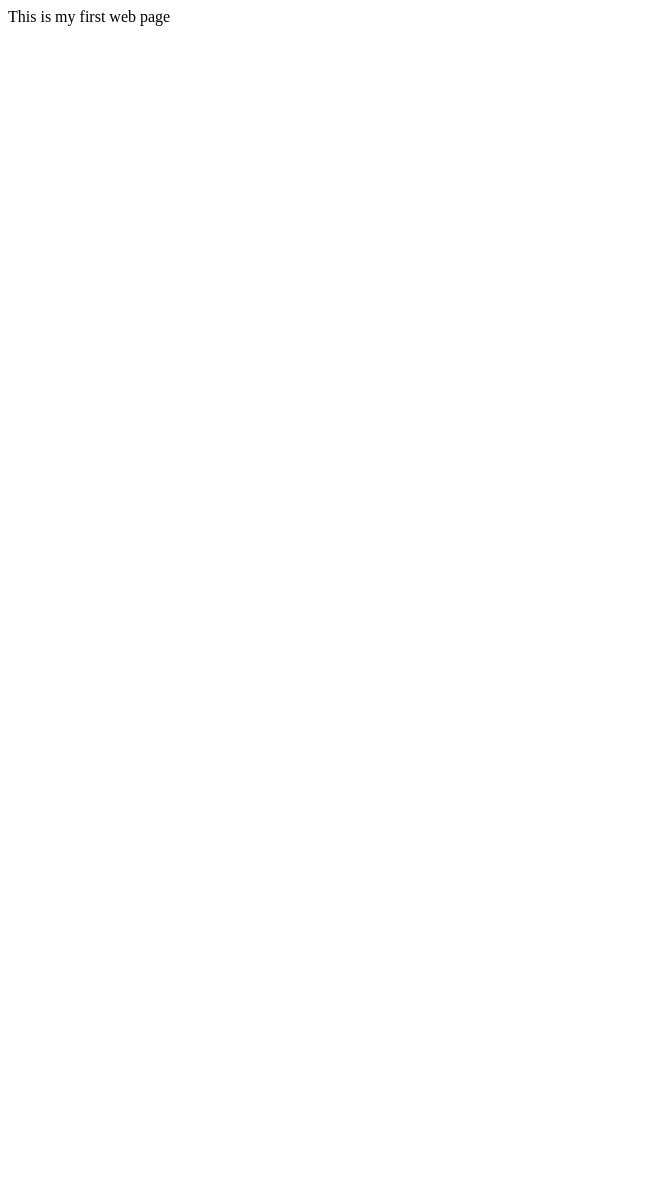
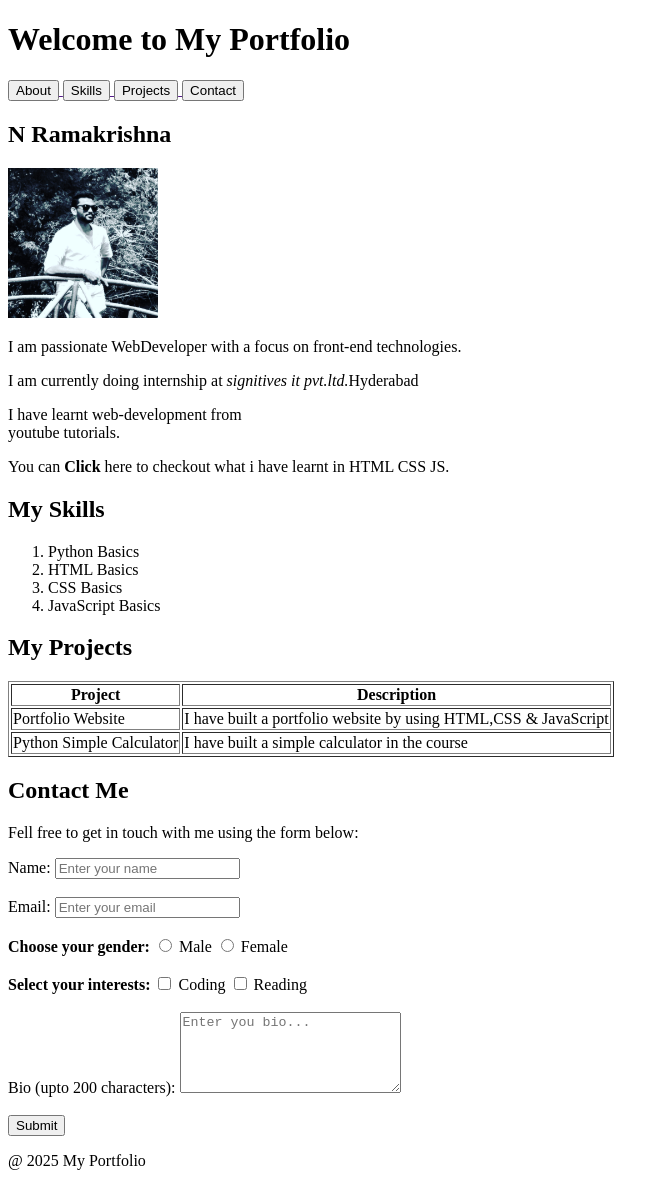
Before and after one commit to ram199522/WebDevProject, a plain HTML site: page index.html in a window 1280 px wide. Shown: the whole page, without its empty margins (0-669 px from the left). Before the commit the page ends 800 px from the top, so only its background shows below. Drawn offline with Linux system fonts and the light colour scheme.

Commit message:
Changes to index.html

```diff
--- a/index.html
+++ b/index.html
@@ -1 +1,123 @@
-This is my first web page
+<!DOCTYPE html>
+<html lang="en">
+<head>
+    <meta charset="UTF-8">
+    <meta name="viewport" content="width=device-width, initial-scale=1.0">
+    <title>WebDevProject</title>
+</head>
+<body>
+
+    <header>
+
+        <h1>Welcome to My Portfolio</h1>
+
+        <a href="">
+            <button type="button">About</button>
+        </a>
+        <a href="">
+            <button type="button">Skills</button>
+        </a>
+        <a href="">
+            <button type="button">Projects</button>
+        </a>
+        <a href="">
+            <button type="button">Contact</button>
+        </a>
+
+    </header>
+
+    <main>
+
+        <section id="about">
+            <h1>N Ramakrishna</h1>
+            <img src="ram.jpeg" alt="here there is a ram image" width="150px" height="150px">
+            <p>I am passionate WebDeveloper with a focus on front-end technologies.</p>
+            <p>I am currently doing internship at <em>signitives it pvt.ltd.</em>Hyderabad</p>
+            <p>I have learnt web-development from<br>youtube tutorials.</p>
+            <p>You can <strong>Click</strong> here to checkout what i have learnt in HTML CSS JS.</p>
+        </section>
+
+        <section id="skills">
+            <h1>My Skills</h1>
+
+            <ol>
+                <li>Python Basics</li>
+                <li>HTML Basics</li>
+                <li>CSS Basics</li>
+                <li>JavaScript Basics</li>
+            </ol>
+        </section>
+
+        <section id="projects">
+
+            <h1>My Projects</h1>
+
+            <table border="1">
+                <tr>
+                    <th>Project</th>
+                    <th>Description</th>
+                </tr>
+                <tr>
+                    <td>Portfolio Website</td>
+                    <td>I have built a portfolio website by using HTML,CSS & JavaScript</td>
+                </tr>
+                <tr>
+                    <td>Python Simple Calculator</td>
+                    <td>I have built a simple calculator in the course</td>
+                </tr>
+            </table>
+
+        </section>
+
+        <section id="contact">
+
+            <h1>Contact Me</h1>
+            <p>Fell free to get in touch with me using the form below:</p>
+
+            <form action="">
+
+                <label for="user_name">Name:</label>
+                <input type="text" id="user_name" name="name" placeholder="Enter your name" required>
+
+                <br><br>
+
+                <label for="user_email">Email:</label>
+                <input type="email" id="user_email" name="email" placeholder="Enter your email" required>
+
+                <br><br>
+
+                <label><b>Choose your gender: </b></label>
+                <input type="radio" id="maleRadio" name="gender" value="male">
+                <label for="maleRadio">Male</label>
+                <input type="radio" id="femaleRadio" name="gender" value="female">
+                <label for="femaleRadio">Female</label>
+
+                <br><br>
+
+                <label><b>Select your interests: </b></label>
+                <input type="checkbox" id="codingCheckBox" name="interests" value="coding">
+                <label for="codingCheckBox">Coding</label>
+                <input type="checkbox" id="readingCheckBox" name="interests" value="reading">
+                <label for="readingCheckBox">Reading</label>
+
+                <br><br>
+
+                <label for="bio">Bio (upto 200 characters): </label>
+                <textarea maxlength="200" id="bio" placeholder="Enter you bio..." rows="5" cols="25"></textarea>
+
+                <br><br>
+
+                <button type="submit">Submit</button>
+
+            </form>
+
+        </section>
+
+    </main>
+
+    <footer>
+        <p>@ 2025 My Portfolio</p>
+    </footer>
+
+</body>
+</html>
```
Also changed, not shown: ram.jpeg (added).
